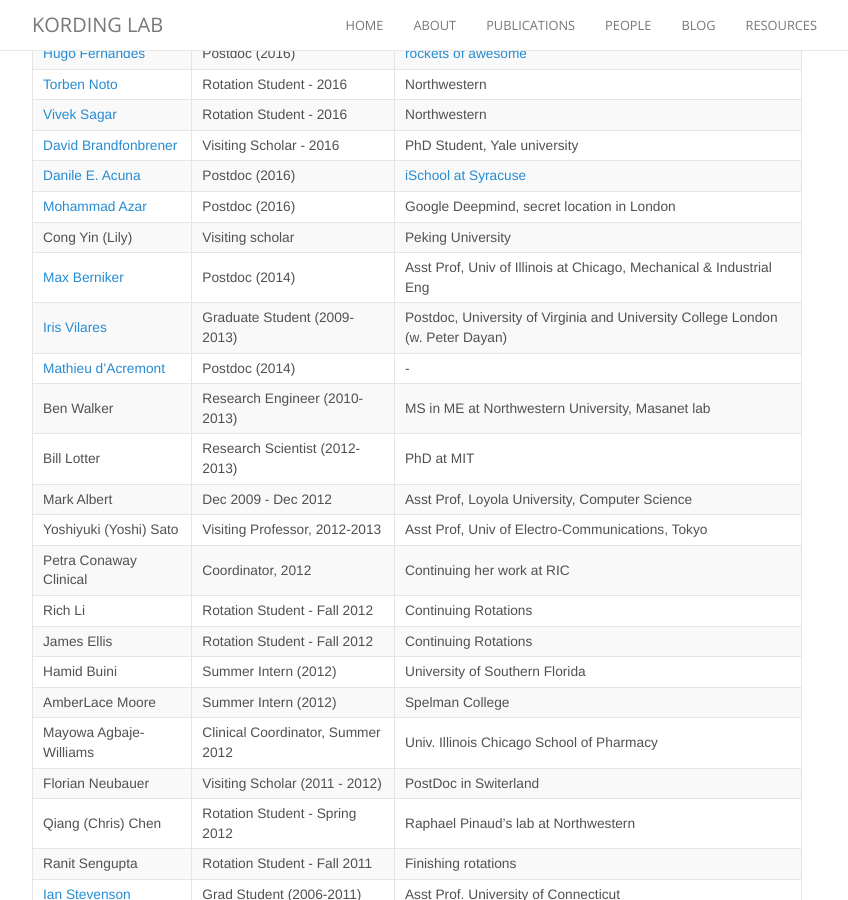
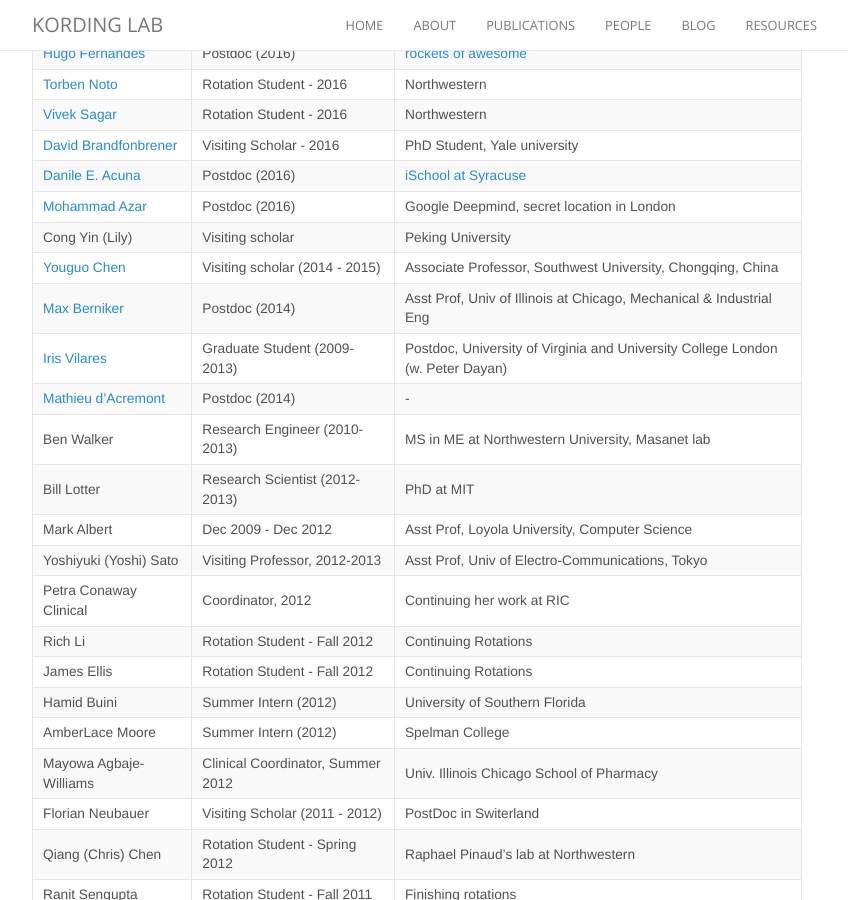
Before and after one commit to KordingLab/KordingLab.github.io, a Jekyll site: the page built from people.md, in a window 1280 px wide and 900 px high, scrolled down 3648 px. Shown: the whole window, without its empty margins (223-1071 px from the left). Built offline with Jekyll 4.4.1, drawn with Linux system fonts in a browser that asks for light colours; nearby versions of some CDN libraries; comment, search, counter and statistics services are not loaded.

Commit message:
Youguo Chen added to alumni table

```diff
--- a/people.md
+++ b/people.md
@@ -55,6 +55,7 @@
 | [Danile E. Acuna](http://kordinglab.com/people/daniel_e_acuna/index.html) | Postdoc (2016) | [iSchool at Syracuse](https://ischool.syr.edu/people/directories/view/deacuna/)
 | [Mohammad Azar](http://mgazar.net/academic/) | Postdoc (2016) | Google Deepmind, secret location in London |
 | Cong Yin (Lily) | Visiting scholar | Peking University |
+| [Youguo Chen](https://scholar.google.com/citations?user=wZQdEFAAAAAJ&hl=zh-CN) | Visiting scholar (2014 - 2015) | Associate Professor, Southwest University, Chongqing, China
 | [Max Berniker](http://sensorimotorcontrolatorium.uic.edu/)   | Postdoc (2014) | Asst Prof, Univ of Illinois at Chicago, Mechanical &amp; Industrial Eng |
 | [Iris Vilares](https://scholar.google.com/citations?user=Ztwn608AAAAJ&hl=en)   | Graduate Student (2009-2013) | Postdoc, University of Virginia and University College London (w. Peter Dayan) |
 | [Mathieu d'Acremont](https://scholar.google.com/citations?user=D7ys4VQAAAAJ&hl=en) | Postdoc (2014) | - |
```
